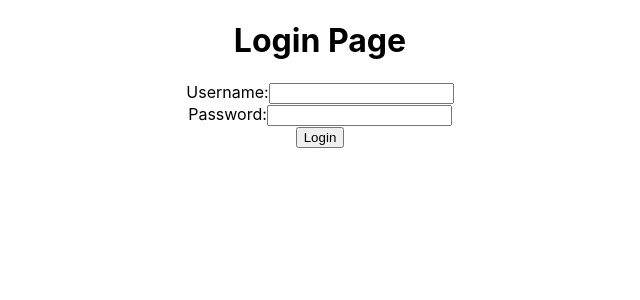
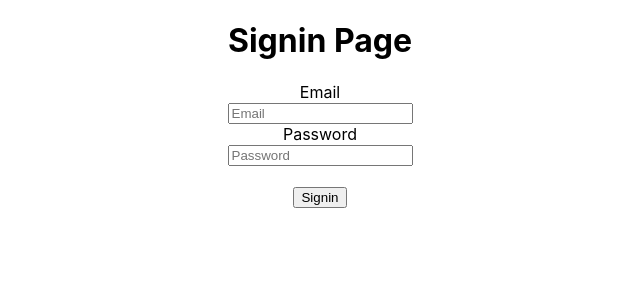
Before and after one commit to Star-Grammers/FE-Home-Away, a React (Create React App) app in the folder my-react-app/: page /signin in a window 1280 px wide. Shown: the top 300 px of the page, without its empty margins (320-960 px from the left). Built offline with nearby package versions, Linux system fonts and the light colour scheme.

Commit message:
Fixed: messed up, accidentally deleted all correct code, added login components, dummy test data works

```diff
--- a/my-react-app/src/App.js
+++ b/my-react-app/src/App.js
@@ -1,12 +1,32 @@
 import './App.css';
-import Login from './Login';
+import Home from './Home'
+import { BrowserRouter, Route, Switch, Redirect } from 'react-router-dom'
+import Signin from './Signin'
+import Dashboard from './Dashboard'
+import Auth from './Auth'
+
+const ProtectedRoute = ({ component: Component, ...rest }) => (
+    <Route {...rest} render={(props) => (
+        sessionStorage.getItem("token")
+            ? <Component {...props} />
+            : <Redirect to='/signin' />
+    )} />
+)
 
 function App() {
-  return (
-    <div className="App">
-      <Login/>
-    </div>
-  );
+    return (
+        <div className="App">
+            <BrowserRouter>
+                <Switch>
+                    <Route exact path='/' component={Home} />
+                    <Auth>
+                        <Route exact path='/signin' component={Signin} />
+                        <ProtectedRoute exact path='/dashboard' component={Dashboard} />
+                    </Auth>
+                </Switch>
+            </BrowserRouter>
+        </div>
+    );
 }
 
 export default App;
--- /dev/null
+++ b/my-react-app/src/Auth.js
@@ -0,0 +1,41 @@
+import { createContext } from 'react'
+import axios from 'axios'
+import { useHistory } from 'react-router-dom';
+
+export const AuthContext = createContext();
+
+function Auth({ children }) {
+    const history = useHistory();
+
+    const handleSignIn = async (email, password) => {
+        try {
+            const response = await axios({
+                method: 'post',
+                url: 'http://localhost:3030/user/signin',
+                data: {
+                    email: `${email}`,
+                    password: `${password}`
+                }
+            })
+            sessionStorage.setItem('token', response.data.token)
+            history.push("/dashboard");
+        } catch (e) {
+            console.log(e)
+        }
+
+    }
+
+    const handleLogout = () => {
+        sessionStorage.clear()
+        history.push("/signin")
+    }
+
+    return (
+        <AuthContext.Provider value={{ handleSignIn, handleLogout }}>
+            {children}
+        </AuthContext.Provider>
+    )
+
+}
+
+export default Auth;
--- /dev/null
+++ b/my-react-app/src/Dashboard.js
@@ -0,0 +1,14 @@
+import React, { useContext } from 'react'
+import { AuthContext } from './Auth'
+
+function Dashboard() {
+    const { handleLogout } = useContext(AuthContext)
+    return (
+        <div style={{ textAlign: 'center' }}>
+            <h1> This  is the protected dashboard Page</h1>
+            <button onClick={handleLogout}>Logout</button>
+        </div>
+    )
+}
+
+export default Dashboard;
--- /dev/null
+++ b/my-react-app/src/Home.js
@@ -0,0 +1,21 @@
+import React from 'react'
+import { Link } from 'react-router-dom'
+
+function Home() {
+  return (
+    <div style={{ textAlign: 'center' }}>
+      <h1> This is Home Page of the Application.</h1>
+      <h2>This is publically accessible Page.</h2>
+      <br />
+      <div>
+        <button style={{ cursor: 'pointer', marginRight: '10px' }}>
+          <Link to='/signin' style={{ textDecoration: 'none' }}>
+            Signin
+          </Link>
+        </button>
+      </div>
+    </div>
+  )
+}
+
+export default Home
--- a/my-react-app/src/Login.js
+++ /dev/null
@@ -1,32 +0,0 @@
-import React, { useState } from 'react';
-
-function Login() {
-    const [username, setUsername] = useState('');
-    const [password, setPassword] = useState('');
-
-    const handleSubmit = (event) => {
-        event.preventDefault();
-        // handle login logic here
-    };
-
-    return (
-        <div>
-            <h1>Login Page</h1>
-            <form onSubmit={handleSubmit}>
-                <label>
-                    Username:
-                    <input type="text" value={username} onChange={(event) => setUsername(event.target.value)} />
-                </label>
-                <br />
-                <label>
-                    Password:
-                    <input type="password" value={password} onChange={(event) => setPassword(event.target.value)} />
-                </label>
-                <br />
-                <button type="submit">Login</button>
-            </form>
-        </div>
-    );
-}
-
-export default Login;
--- /dev/null
+++ b/my-react-app/src/Signin.js
@@ -0,0 +1,46 @@
+import React, { useState, useContext } from 'react'
+import { AuthContext } from './Auth'
+
+function Signin() {
+    const [email, setEmail] = useState('')
+    const [password, setPassword] = useState('')
+    const { handleSignIn } = useContext(AuthContext);
+
+    const handleEmail = (e) => {
+        setEmail(e.target.value)
+    }
+
+    const handlePassword = (e) => {
+        setPassword(e.target.value)
+    }
+
+    const handleSubmit = (e) => {
+        e.preventDefault()
+        handleSignIn(email, password)
+    }
+
+
+    return (
+        <div style={{ textAlign: 'center' }}>
+            <h1>Signin Page</h1>
+            <form onSubmit={handleSubmit}>
+                <label htmlFor='email'>
+                    Email
+                </label>
+                <br />
+                <input id='email' type='email' placeholder='Email' onChange={handleEmail} value={email} />
+                <br />
+                <label htmlFor='password'>
+                    Password
+                </label>
+                <br />
+                <input id='password' type='password' placeholder='Password' onChange={handlePassword} value={password} />
+                <br />
+                <br />
+                <button type='submit'>Signin</button>
+            </form>
+        </div>
+    )
+}
+
+export default Signin;
```
